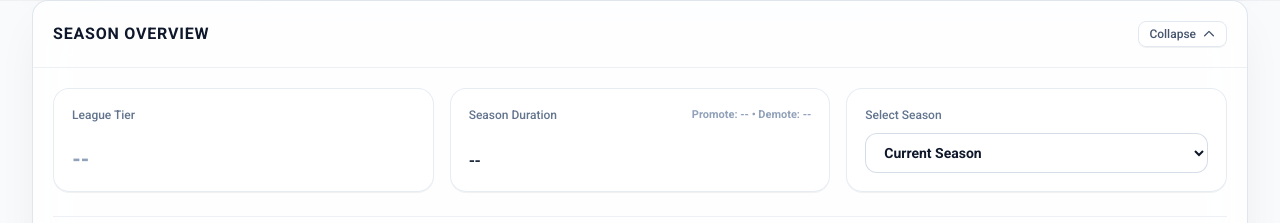
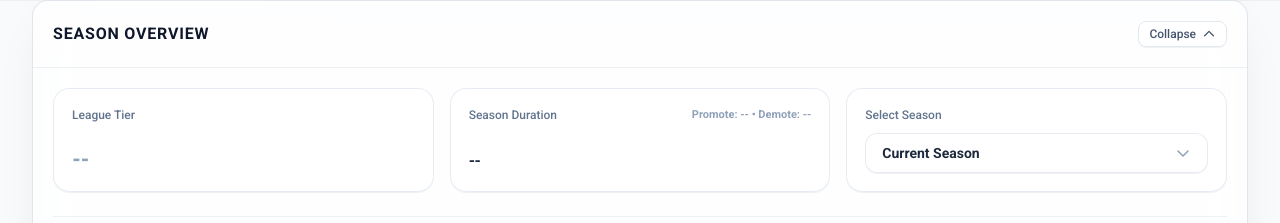
Before and after one commit to pmmdrg/coc-rank-dashboard, a React (Vite) app: page / in a window 1280 px wide. Shown: the part 799-1022 px from the top of the page. Built offline with nearby package versions, Linux system fonts and the light colour scheme.

Commit message:
feat(ui): implement custom animated rounded select box with spaced chevron

```diff
--- /dev/null
+++ b/src/components/CustomSelect.tsx
@@ -0,0 +1,114 @@
+import { useEffect, useRef, useState } from 'react'
+import { CaretDown, Check } from '@phosphor-icons/react'
+
+export interface SelectOption<T extends string | number> {
+  value: T
+  label: string
+}
+
+export interface CustomSelectProps<T extends string | number> {
+  value: T
+  options: SelectOption<T>[]
+  onChange: (value: T) => void
+  ariaLabel?: string
+  className?: string
+}
+
+export function CustomSelect<T extends string | number>({
+  value,
+  options,
+  onChange,
+  ariaLabel,
+  className = '',
+}: CustomSelectProps<T>) {
+  const [isOpen, setIsOpen] = useState(false)
+  const containerRef = useRef<HTMLDivElement>(null)
+
+  const selectedOption = options.find((opt) => opt.value === value) || options[0]
+
+  useEffect(() => {
+    if (!isOpen) return
+
+    function handleClickOutside(event: MouseEvent) {
+      if (containerRef.current && !containerRef.current.contains(event.target as Node)) {
+        setIsOpen(false)
+      }
+    }
+
+    function handleKeyDown(event: KeyboardEvent) {
+      if (event.key === 'Escape') {
+        setIsOpen(false)
+      }
+    }
+
+    document.addEventListener('mousedown', handleClickOutside)
+    document.addEventListener('keydown', handleKeyDown)
+    return () => {
+      document.removeEventListener('mousedown', handleClickOutside)
+      document.removeEventListener('keydown', handleKeyDown)
+    }
+  }, [isOpen])
+
+  return (
+    <div ref={containerRef} className={`relative w-full ${className}`}>
+      {/* Nút trigger select box - Mũi tên được căn lề rộng rãi, bo tròn tinh tế */}
+      <button
+        type="button"
+        role="combobox"
+        aria-expanded={isOpen}
+        aria-haspopup="listbox"
+        aria-label={ariaLabel}
+        onClick={() => setIsOpen((prev) => !prev)}
+        className="group relative flex h-10 w-full items-center justify-between rounded-xl border border-slate-200/80 bg-white/70 px-4 text-left text-sm font-bold text-slate-800 shadow-2xs backdrop-blur-md transition-all hover:border-sky-500/50 hover:bg-white focus:outline-none focus:ring-2 focus:ring-sky-500/30 dark:border-white/10 dark:bg-slate-800/70 dark:text-slate-100 dark:hover:border-sky-400/50 dark:hover:bg-slate-800 cursor-pointer select-none"
+      >
+        <span className="truncate pr-3">{selectedOption?.label}</span>
+        <CaretDown
+          weight="bold"
+          className={`h-4 w-4 shrink-0 text-slate-400 transition-transform duration-250 ease-out group-hover:text-slate-600 dark:text-slate-400 dark:group-hover:text-slate-200 ${
+            isOpen ? 'rotate-180 text-sky-500 dark:text-sky-400' : ''
+          }`}
+        />
+      </button>
+
+      {/* Menu dropdown dạng popup được bo tròn và có animation mượt mà */}
+      {isOpen && (
+        <div
+          role="listbox"
+          aria-label={ariaLabel}
+          className="animate-dropdown-pop absolute left-0 right-0 top-full mt-1.5 z-50 overflow-hidden rounded-2xl border border-slate-200/90 bg-white/95 p-1.5 shadow-xl shadow-slate-900/10 backdrop-blur-xl dark:border-slate-700/80 dark:bg-slate-900/95 dark:shadow-2xl dark:shadow-black/60"
+        >
+          <div className="space-y-0.5">
+            {options.map((opt) => {
+              const isSelected = opt.value === value
+              return (
+                <button
+                  key={opt.value}
+                  type="button"
+                  role="option"
+                  aria-selected={isSelected}
+                  onClick={() => {
+                    onChange(opt.value)
+                    setIsOpen(false)
+                  }}
+                  className={`group/opt flex w-full items-center justify-between rounded-xl px-3 py-2 text-xs sm:text-sm font-semibold transition-all cursor-pointer select-none ${
+                    isSelected
+                      ? 'bg-sky-500/15 text-sky-800 dark:bg-sky-500/25 dark:text-sky-200 font-bold shadow-2xs'
+                      : 'text-slate-700 hover:bg-slate-100/80 hover:text-slate-900 dark:text-slate-300 dark:hover:bg-slate-800/80 dark:hover:text-white'
+                  }`}
+                >
+                  <span className="truncate">{opt.label}</span>
+                  {isSelected && (
+                    <Check
+                      weight="bold"
+                      className="h-3.5 w-3.5 shrink-0 text-sky-600 dark:text-sky-400 ml-2"
+                    />
+                  )}
+                </button>
+              )
+            })}
+          </div>
+        </div>
+      )}
+    </div>
+  )
+}
--- a/src/components/SeasonMetaForm.tsx
+++ b/src/components/SeasonMetaForm.tsx
@@ -3,6 +3,7 @@ import { formatLeagueName } from '../lib/ranking'
 import { getLeagueIconUrl } from '../lib/leagueIcons'
 import { parseSeasonDateRange } from '../lib/cocApi'
 import { useI18n } from '../i18n/LanguageContext'
+import { CustomSelect } from './CustomSelect'
 
 interface SeasonMetaFormProps {
   season: Season
@@ -206,21 +207,15 @@ export function SeasonMetaForm({
             </span>
           </div>
           <div className="mt-2.5 flex items-center">
-            <select
+            <CustomSelect<number>
               value={activeSeasonIndex}
-              onChange={(e) => onSelectSeasonIndex(Number(e.target.value))}
-              className="soft-field h-10 w-full rounded-xl px-3.5 pr-8 text-sm font-bold text-slate-800 dark:text-slate-100 truncate cursor-pointer transition-all hover:border-sky-500/50 focus:border-sky-500"
-            >
-              {seasonOptions.map((opt) => (
-                <option
-                  key={opt.index}
-                  value={opt.index}
-                  className="bg-white text-slate-900 dark:bg-slate-900 dark:text-slate-100 font-semibold"
-                >
-                  {opt.label}
-                </option>
-              ))}
-            </select>
+              options={seasonOptions.map((opt) => ({
+                value: opt.index,
+                label: opt.label,
+              }))}
+              onChange={(val) => onSelectSeasonIndex(val)}
+              ariaLabel={dict.seasonMeta.selectSeason}
+            />
           </div>
         </div>
       </div>
--- a/src/index.css
+++ b/src/index.css
@@ -590,6 +590,24 @@ select {
   will-change: transform, opacity;
 }
 
+/* Animation mượt mà, nảy nhẹ cho dropdown / select box khi mở */
+@keyframes dropdown-pop {
+  0% {
+    opacity: 0;
+    transform: translateY(-8px) scale(0.96);
+  }
+  100% {
+    opacity: 1;
+    transform: translateY(0) scale(1);
+  }
+}
+
+.animate-dropdown-pop {
+  animation: dropdown-pop 220ms cubic-bezier(0.16, 1, 0.3, 1) forwards;
+  transform-origin: top center;
+  will-change: transform, opacity;
+}
+
 /* Animation mượt mà cho thao tác thu gọn / xổ xuống (Accordion Grid) */
 .collapsible-grid {
   display: grid;
```
